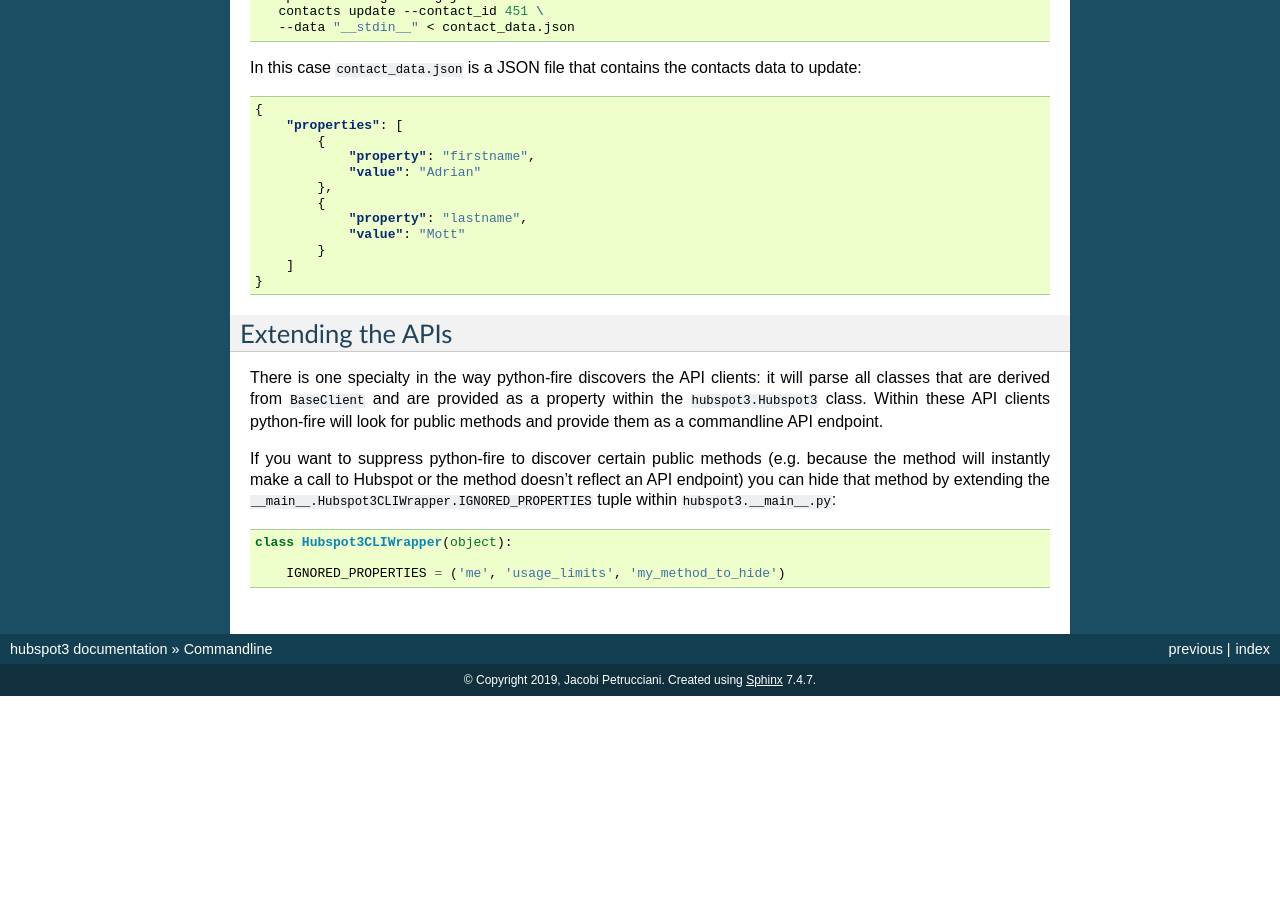
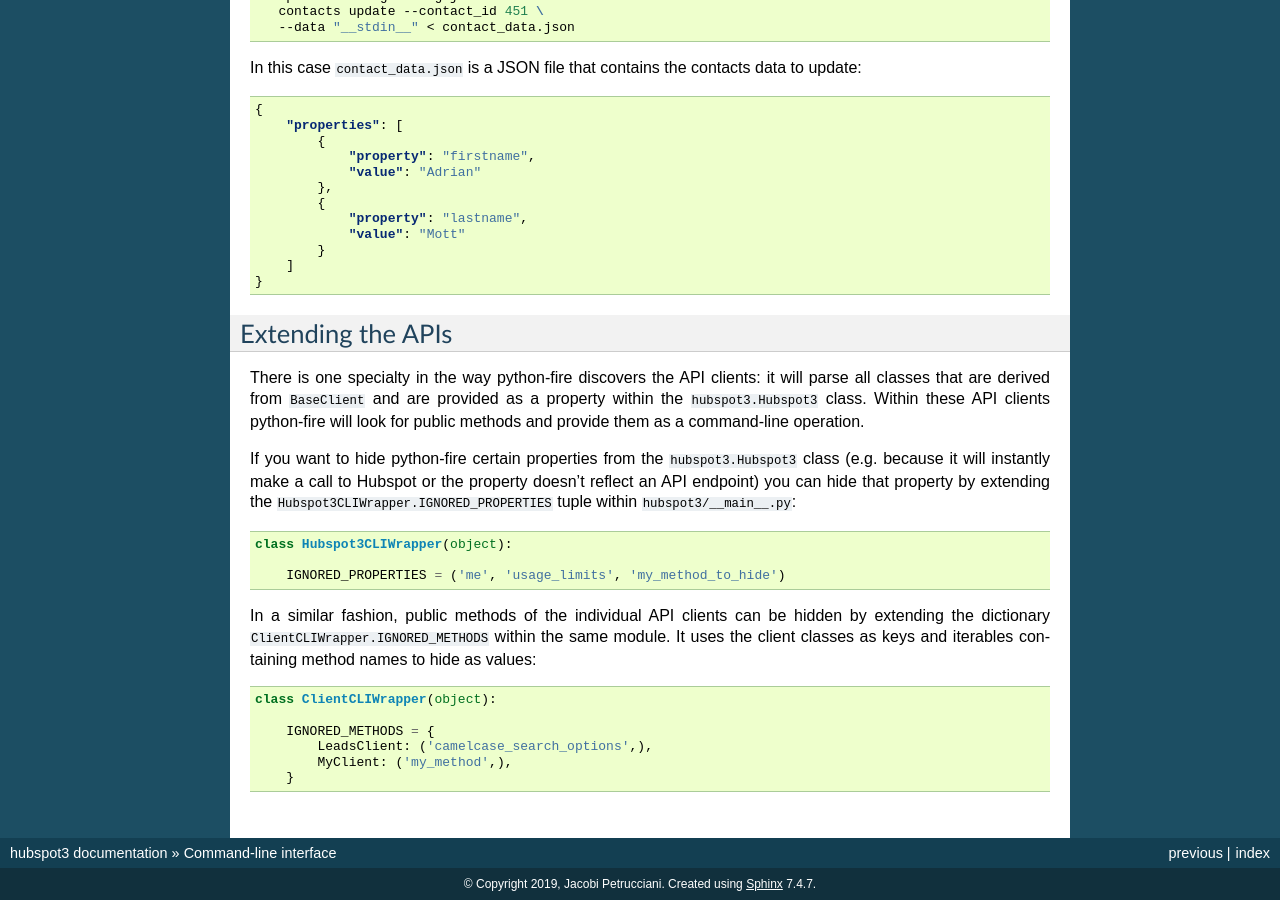
Before and after one commit to jpetrucciani/hubspot3, a Sphinx documentation site: the page built from docs/hubspot3/command_line.rst, in a window 1280 px wide and 900 px high, scrolled down 1693 px. Built offline with Sphinx 7.4.7, drawn with Linux system fonts in a browser that asks for light colours; the version number could not be read and is left out; before the commit the page ends 2389 px from its top, so only the background shows below that; some of the changed text lies outside the part shown.

Commit message:
Globally replaced the word "commandline" with "command-line"

```diff
--- a/README.rst
+++ b/README.rst
@@ -102,10 +102,10 @@
    deal_data = deals_client.get(deal_id, params=params)
    print(json.dumps(deal_data))
 
-Commandline interface
-^^^^^^^^^^^^^^^^^^^^^
+Command-line interface
+^^^^^^^^^^^^^^^^^^^^^^
 
-There is also a commandline tool available. Install the extra requirement for that tool via:
+There is also a command-line tool available. Install the extra requirement for that tool via:
 
 .. code-block:: bash
 
--- a/docs/hubspot3/commandline.rst
+++ b/docs/hubspot3/command_line.rst
@@ -1,15 +1,15 @@
-.. commandline:
+.. command_line:
 
-Commandline
-===========
+Command-line interface
+======================
 
-The hubspot3 client comes with an optional commandline interface that makes it easy to use the client's features without
-necessarily importing it within a Python project.
+The hubspot3 client comes with an optional command-line interface that makes it easy to use the client's features
+without necessarily importing it within a Python project.
 
 Installation
 ------------
 
-To use the commandline interface you will have to install an additional Python requirement:
+To use the command-line interface you will have to install an additional Python requirement:
 
 .. code-block:: bash
 
@@ -24,7 +24,7 @@
 
     hubspot3 --help
 
-This will display all arguments for the general usage of the commandline client, like the API key (or a config file,
+This will display all arguments for the general usage of the command-line client, like the API key (or a config file,
 see below). Please take a look into the constructor of the ``hubspot3.Hubspot3`` class for the list of provided
 arguments.
 
@@ -74,7 +74,7 @@
 .. note::
 
     You will notice the leading ``--`` in front of the ``--help`` parameter. Hubspot3 uses the ``python-fire`` library
-    to generate a dynamic commandline interface for all API clients. If you don't add the ``--`` the help command will
+    to generate a dynamic command-line interface for all API clients. If you don't add the ``--`` the help command will
     be passed as an argument API method instead of invoking Fire's help output, so we have to set it. Generally
     speaking, the arguments for the API method call need to be separated from general CLI arguments using ``--``.
 
@@ -132,14 +132,27 @@
 
 There is one specialty in the way python-fire discovers the API clients: it will parse all classes that are derived
 from ``BaseClient`` and are provided as a property within the ``hubspot3.Hubspot3`` class. Within these API clients
-python-fire will look for public methods and provide them as a commandline API endpoint.
+python-fire will look for public methods and provide them as a command-line operation.
 
-If you want to suppress python-fire to discover certain public methods (e.g. because the method will instantly make a
-call to Hubspot or the method doesn't reflect an API endpoint) you can hide that method by extending
-the ``__main__.Hubspot3CLIWrapper.IGNORED_PROPERTIES`` tuple within ``hubspot3.__main__.py``:
+If you want to hide python-fire certain properties from the ``hubspot3.Hubspot3`` class (e.g. because it will instantly
+make a call to Hubspot or the property doesn't reflect an API endpoint) you can hide that property by extending the
+``Hubspot3CLIWrapper.IGNORED_PROPERTIES`` tuple within ``hubspot3/__main__.py``:
 
 .. code-block:: python
 
     class Hubspot3CLIWrapper(object):
 
         IGNORED_PROPERTIES = ('me', 'usage_limits', 'my_method_to_hide')
+
+In a similar fashion, public methods of the individual API clients can be hidden by extending the dictionary
+``ClientCLIWrapper.IGNORED_METHODS`` within the same module. It uses the client classes as keys and iterables
+containing method names to hide as values:
+
+.. code-block:: python
+
+    class ClientCLIWrapper(object):
+
+        IGNORED_METHODS = {
+            LeadsClient: ('camelcase_search_options',),
+            MyClient: ('my_method',),
+        }
--- a/docs/index.rst
+++ b/docs/index.rst
@@ -21,7 +21,7 @@
 
    hubspot3/quickstart
    hubspot3/extending
-   hubspot3/commandline
+   hubspot3/command_line
 
 
 Note
```
Also changed, not shown: 1 other file.
